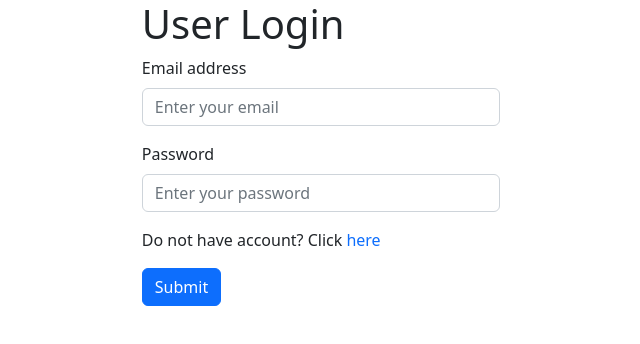
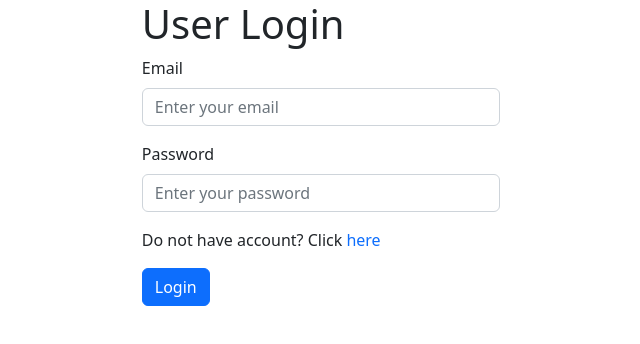
Before and after one commit to bavimane/expense-app, a React (Create React App) app: page /login in a window 1280 px wide. Shown: the top 344 px of the page, without its empty margins (319-959 px from the left). Built offline with nearby package versions, Linux system fonts and the light colour scheme.

Commit message:
added container

```diff
--- a/src/components/Home.js
+++ b/src/components/Home.js
@@ -1,5 +1,6 @@
 import { useNavigate } from "react-router-dom";
 import { useEffect } from "react";
+import Container from "react-bootstrap/Container";
 
 import Header from "./Header";
 
@@ -17,7 +18,10 @@ const Home = () => {
   return (
     <>
       <Header />
-      <h3>Home</h3>
+
+      <Container>
+        <h3>Home</h3>
+      </Container>
     </>
   );
 };
--- a/src/components/Login.js
+++ b/src/components/Login.js
@@ -41,12 +41,13 @@ const Login = () => {
       <h1>User Login</h1>
       <Form onSubmit={handleSubmit}>
         <Form.Group className="mb-3" controlId="email.id">
-          <Form.Label>Email address</Form.Label>
+          <Form.Label>Email</Form.Label>
           <Form.Control
             type="email"
             placeholder="Enter your email"
             value={email}
             onChange={handleEmailChange}
+            required
           />
         </Form.Group>
 
@@ -57,13 +58,14 @@ const Login = () => {
             placeholder="Enter your password"
             value={password}
             onChange={handlePasswordChange}
+            required
           />
         </Form.Group>
         <p>
           Do not have account? Click <Link to="/register">here</Link>
         </p>
         <Button variant="primary" type="submit">
-          Submit
+          Login
         </Button>
       </Form>
     </div>
--- a/src/components/Register.js
+++ b/src/components/Register.js
@@ -54,6 +54,7 @@ const UserRegister = () => {
             placeholder="enter your name"
             value={name}
             onChange={handleNameChange}
+            required
           />
         </Form.Group>
 
@@ -64,6 +65,7 @@ const UserRegister = () => {
             placeholder="enter your email"
             value={email}
             onChange={handleEmailChange}
+            required
           />
         </Form.Group>
 
@@ -74,13 +76,14 @@ const UserRegister = () => {
             placeholder="enter your password"
             value={password}
             onChange={handlePasswordChange}
+            required
           />
         </Form.Group>
         <p>
-          Already have an account ? <Link to="/login">Sign in</Link>
+          Already have an account? Click <Link to="/login">here</Link>
         </p>
         <Button variant="primary" type="submit">
-          Submit
+          Register
         </Button>
       </Form>
     </div>
--- a/src/components/Settings.js
+++ b/src/components/Settings.js
@@ -1,12 +1,17 @@
 import React from "react";
+import Container from "react-bootstrap/Container";
+
 import Header from "./Header";
 
 const Settings = () => {
   return (
-    <div>
+    <>
       <Header />
-      <h3>Settings</h3>
-    </div>
+
+      <Container>
+        <h3>Settings</h3>
+      </Container>
+    </>
   );
 };
 
--- a/src/components/profile.js
+++ b/src/components/profile.js
@@ -1,11 +1,16 @@
+import Container from "react-bootstrap/Container";
+
 import Header from "./Header";
 
 const Profile = () => {
   return (
-    <div>
+    <>
       <Header />
-      <h3>Profile info</h3>
-    </div>
+
+      <Container>
+        <h3>Profile info</h3>
+      </Container>
+    </>
   );
 };
 
```
